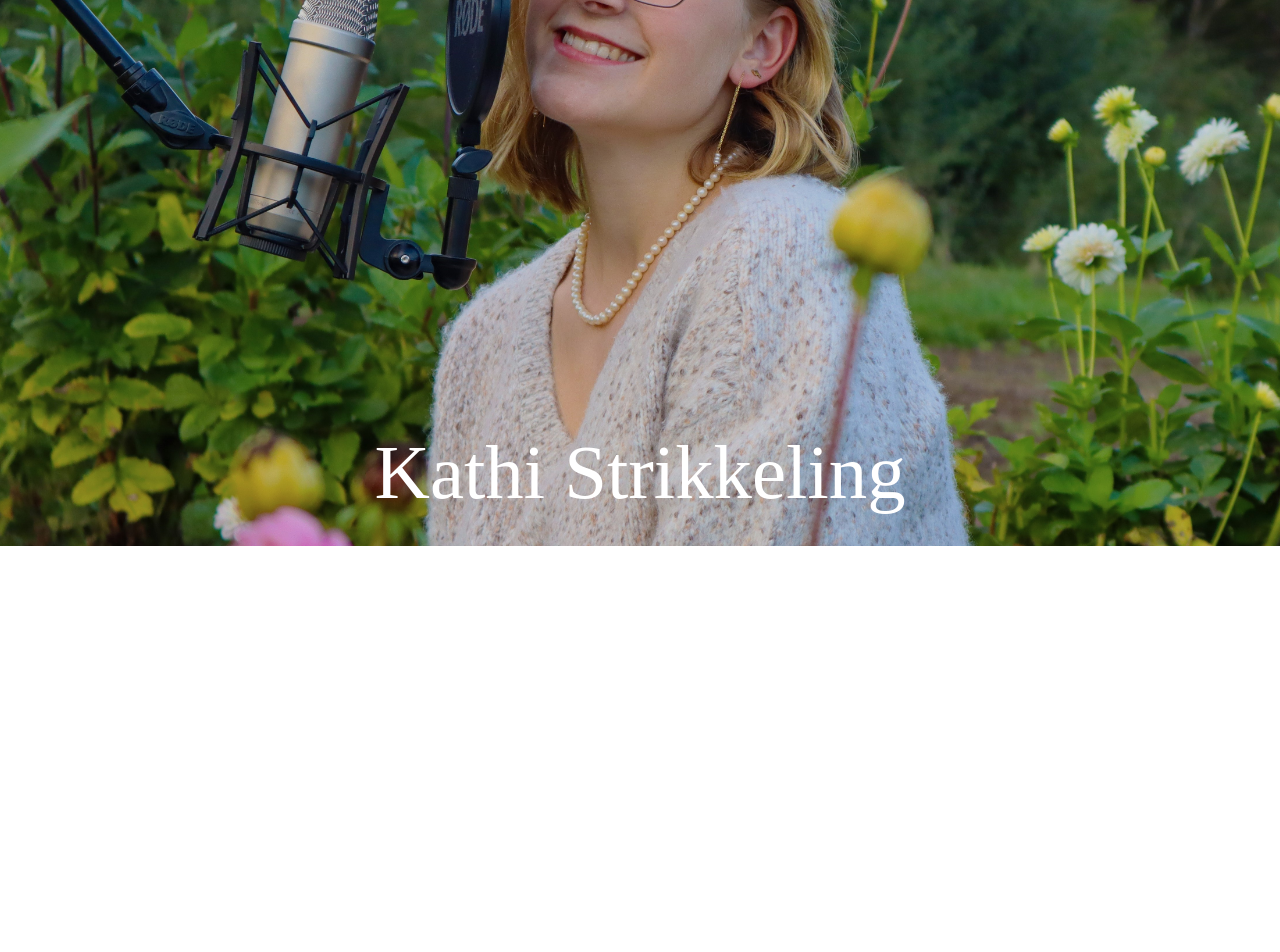
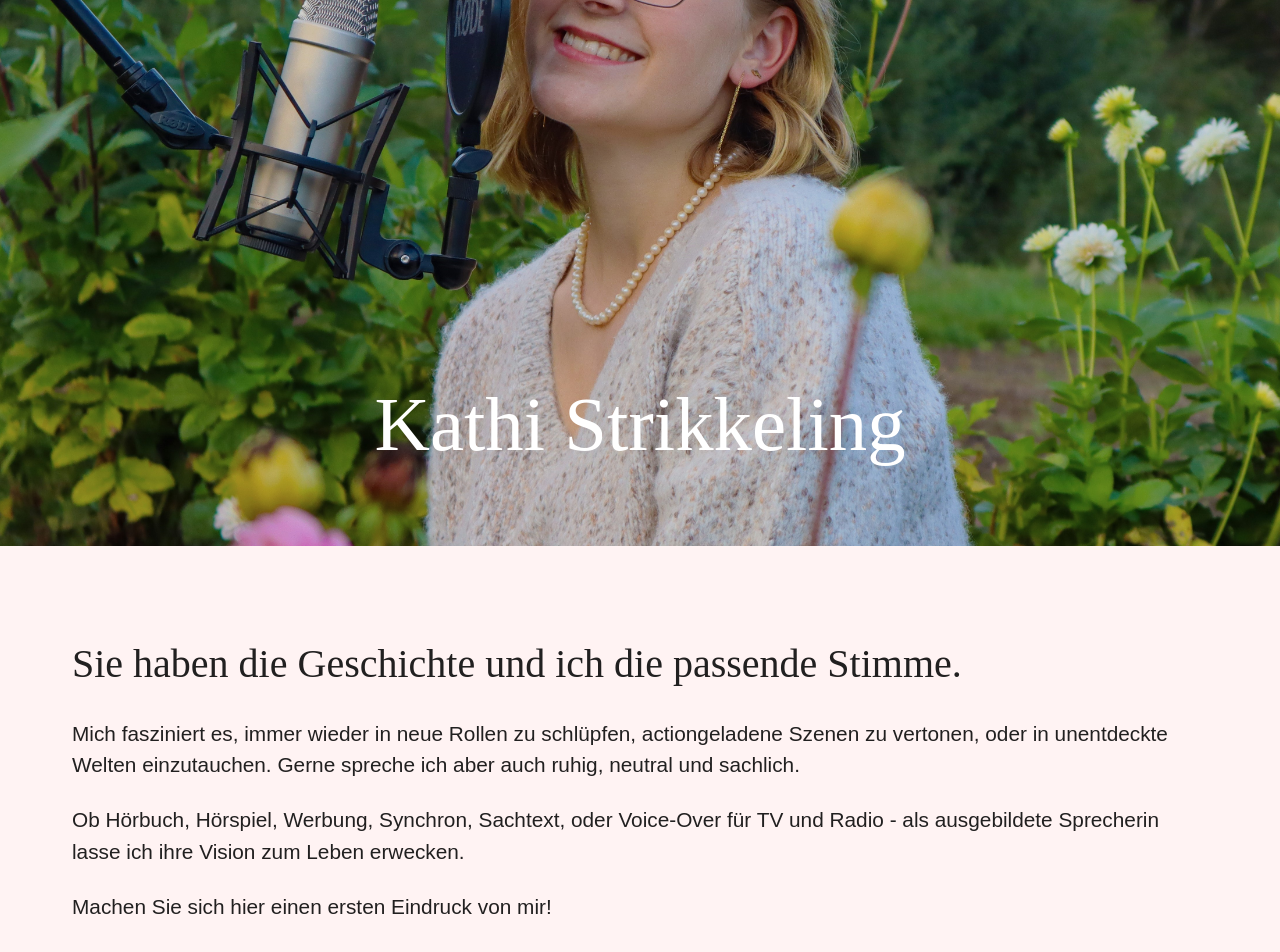
Before and after one commit to mjung2605/KSVue, a Nuxt app: page / in a window 1280 px wide. Shown: the part 254-1206 px from the top of the page. Before the commit the page ends 800 px from the top, so only its background shows below. Built offline with nearby package versions, Linux system fonts and the light colour scheme.

Commit message:
Ordnerstruktur geändert

```diff
--- /dev/null
+++ b/components/sections/AboutSection.vue
@@ -0,0 +1,16 @@
+<template>
+    <v-container class="h-screen" style="background-color: rgb(var(--v-theme-background));">
+
+        <h2  class="pa-2 pt-sm-16 ma-2">Sie haben die Geschichte und ich die passende Stimme.</h2>
+
+        <p class="pa-2 ma-2">Mich fasziniert es, immer wieder in neue Rollen zu schlüpfen, actiongeladene Szenen zu vertonen, oder in unentdeckte Welten einzutauchen. Gerne spreche ich aber auch ruhig, neutral und sachlich.</p>
+
+        <p class="pa-2 ma-2">Ob Hörbuch, Hörspiel, Werbung, Synchron, Sachtext, oder Voice-Over für TV und Radio - als ausgebildete Sprecherin lasse ich ihre Vision zum Leben erwecken.</p>
+
+        <p class="pa-2 ma-2">Machen Sie sich hier einen ersten Eindruck von mir!</p>
+
+
+
+
+    </v-container>
+</template>
--- /dev/null
+++ b/components/sections/HeroSection.vue
@@ -0,0 +1,9 @@
+<template>
+    <v-container fluid class="pa-0 h-screen">
+        <v-img src="/kathi_frontview_darkened.jpg" class="h-100" cover >
+            <v-container fluid class="d-flex flex-row align-end justify-center fill-height pb-16">
+                <h1>Kathi Strikkeling</h1>
+            </v-container>
+        </v-img>
+    </v-container>
+</template>
--- a/pages/index.vue
+++ b/pages/index.vue
@@ -1,9 +1,5 @@
 <template>
-    <v-container fluid class="pa-0 h-screen">
-        <v-img src="/kathi_frontview_darkened.jpg" class="h-100" cover >
-            <v-container class="d-flex align-end justify-center fill-height">
-                <h1 class="self-center">Kathi Strikkeling</h1>
-            </v-container>
-        </v-img>
-    </v-container>
+    <SectionsHeroSection />
+    <SectionsAboutSection />
+
 </template>
```
